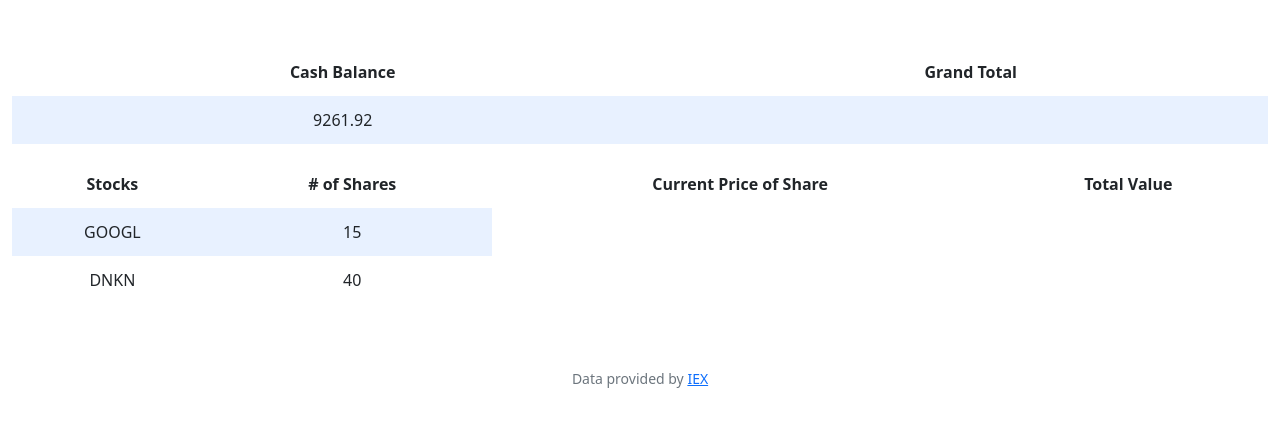
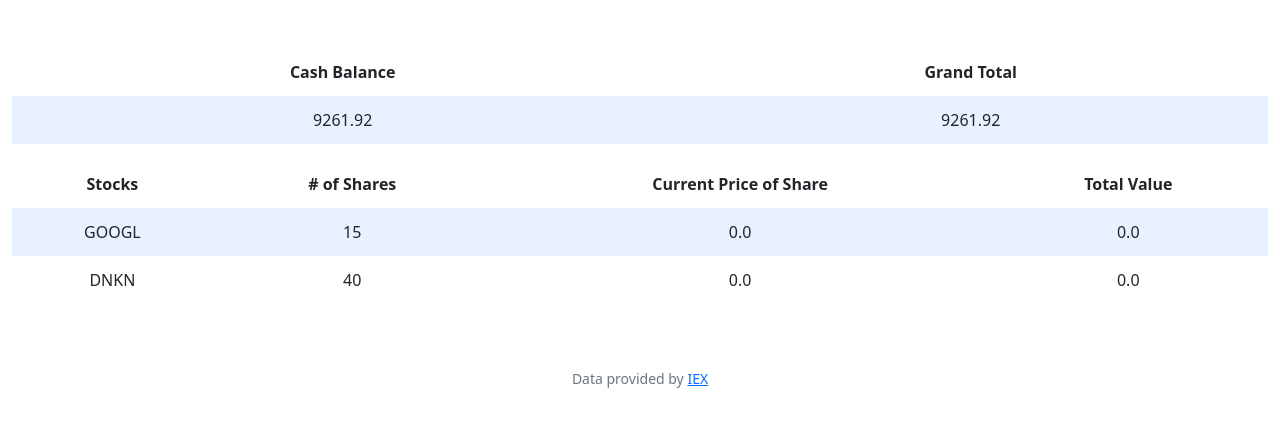
Before and after one commit to t4goli/toxic-legend, a Flask app: page / in a window 1280 px wide. Shown: the part 76-503 px from the top of the page. Run offline with Flask 2, Linux system fonts and the light colour scheme; a user stored in the database is signed in; data that the repository does not hold is empty; some libraries are stand-ins or nearby versions.

Commit message:
Fri, Mar 24, 2023, 10:32 PM -04:00

```diff
--- a/finance/app.py
+++ b/finance/app.py
@@ -47,13 +47,19 @@ def index():
     stocks = db.execute("SELECT DISTINCT company FROM purchases WHERE username = ?", u)
     i = 0
     num = {}
+    cp = {}
+    tv = {}
+    gt = ucc[0]["cash"]
     for stock in stocks:
         p1 = stocks[i]["company"]
         nosh = db.execute("SELECT SUM(nos) FROM purchases WHERE username = ? AND company = ?", u, p1)
         num[p1] = (int(nosh[0]["SUM(nos)"]))
+        cp[p1] = lookup(p1)["price"]
+        tv[p1] = num[p1] * cp[p1]
+        gt = gt + tv[p1]
         i = i + 1
 
-    return render_template("index.html", ucc=ucc[0]["cash"], num=num, stocks=stocks)
+    return render_template("index.html", ucc=ucc[0]["cash"], num=num, stocks=stocks, cp=cp, tv=tv, gt=gt)
 
 
 @app.route("/buy", methods=["GET", "POST"])
--- a/finance/templates/index.html
+++ b/finance/templates/index.html
@@ -33,6 +33,8 @@
                 <tr>
                         <td>{{ stock.company }}</td>
                         <td>{{ num[stock.company] }}</td>
+                        <td>{{ cp[stock.company] }}</td>
+                        <td>{{ tv[stock.company] }}</td>
                 </tr>
             {% endfor %}
         </tbody>
```
